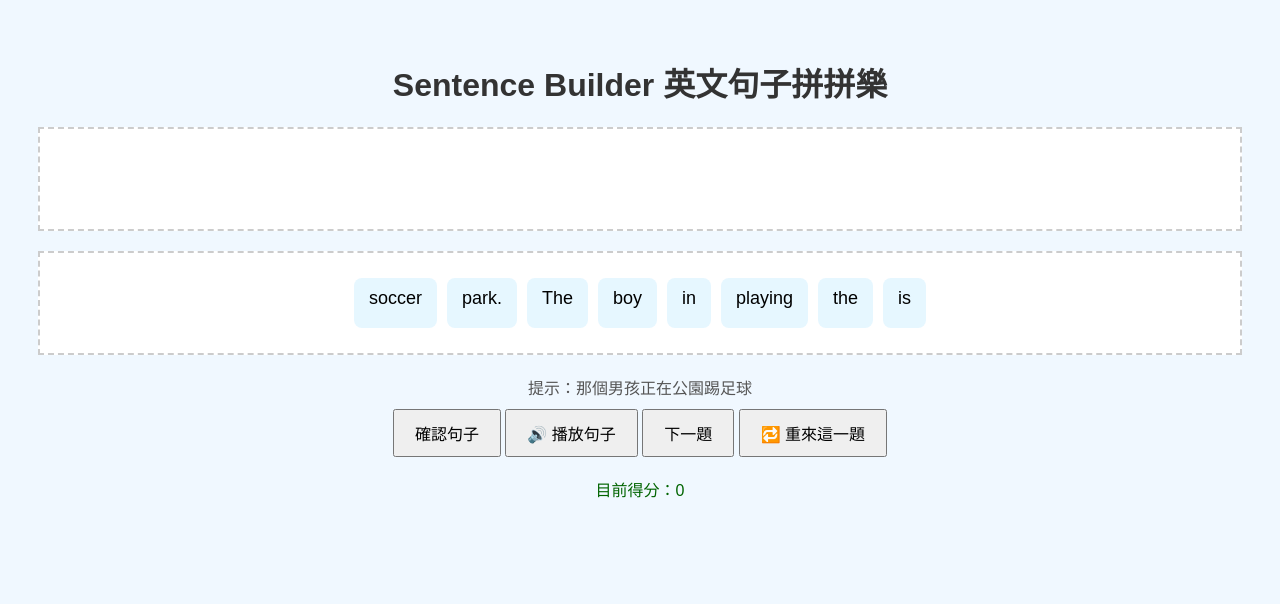
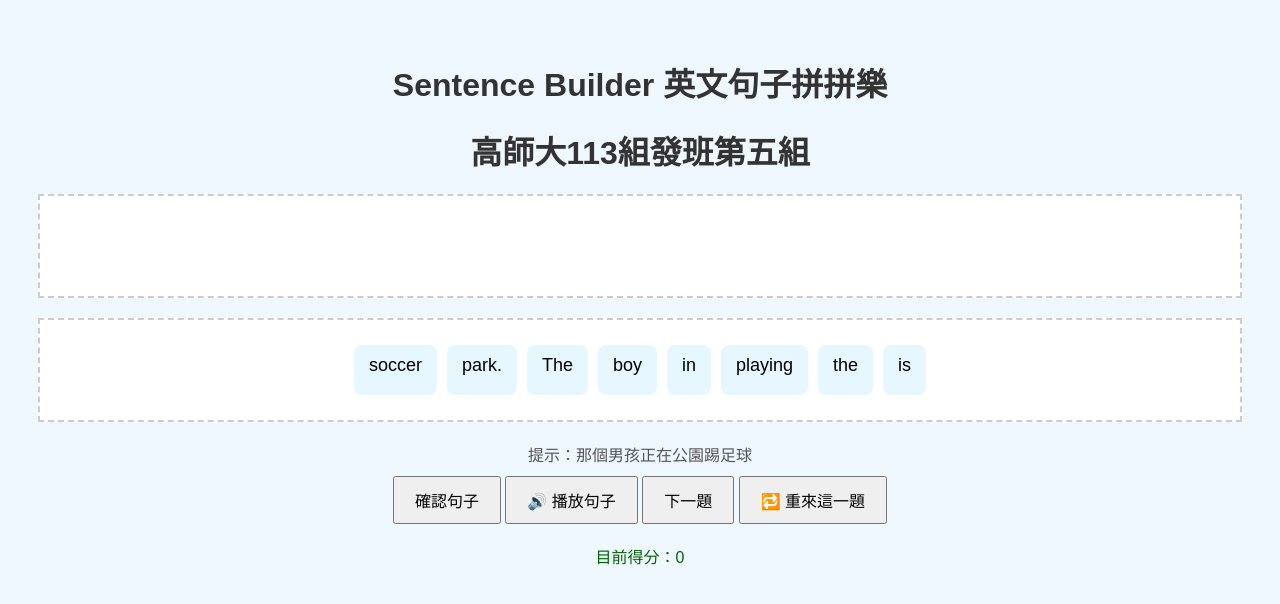
Before and after one commit to youngchen66/engame, a plain HTML site: page index.html in a window 1280 px wide. Drawn offline with Linux system fonts and the light colour scheme.

Commit message:
Update index.html

```diff
--- a/index.html
+++ b/index.html
@@ -60,6 +60,8 @@
 </head>
 <body>
   <h1>Sentence Builder 英文句子拼拼樂</h1>
+  <h1>高師大113組發班第五組</h1>
+
   <div id="sentence-box" class="sentence-box"></div>
   <div id="word-bank" class="sentence-box"></div>
   <div id="hint"></div>
```
